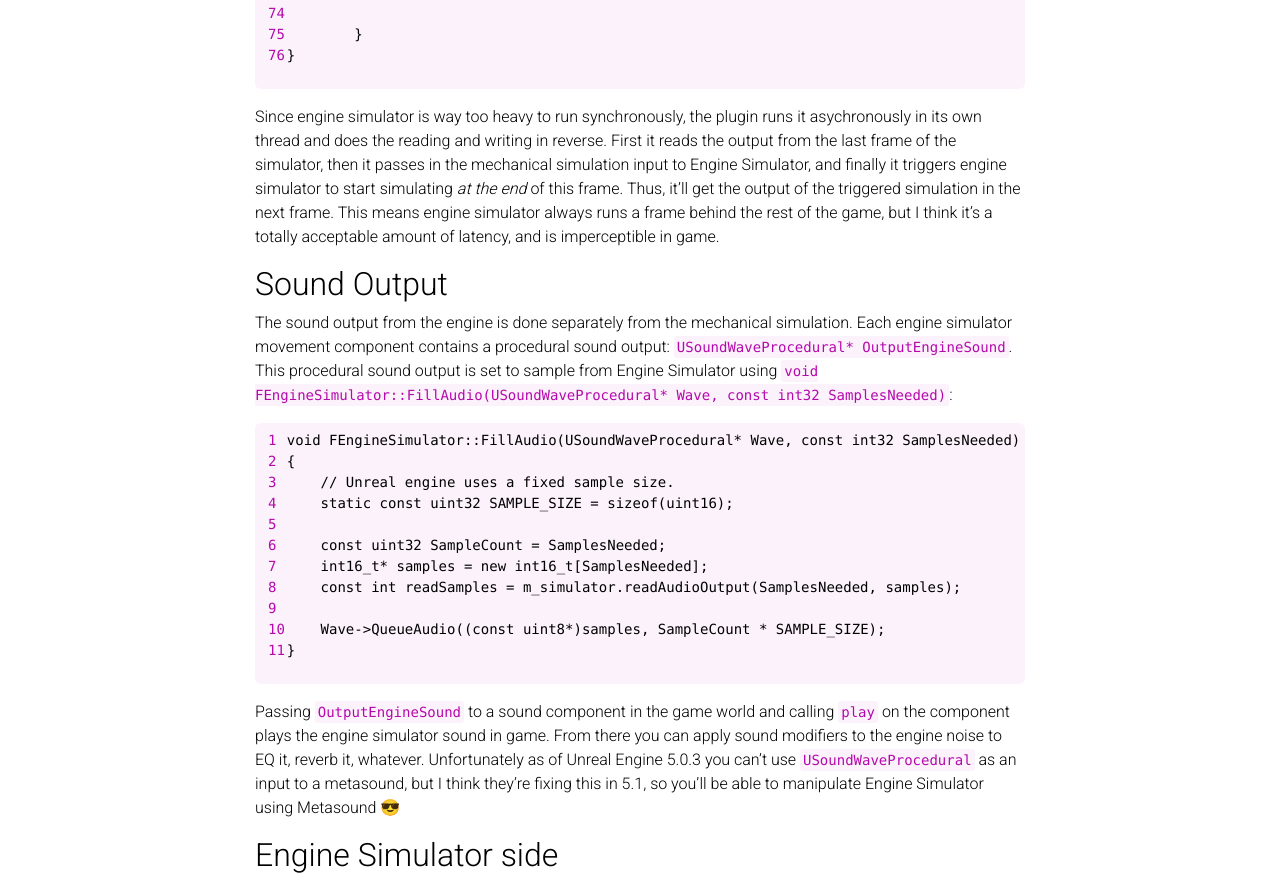
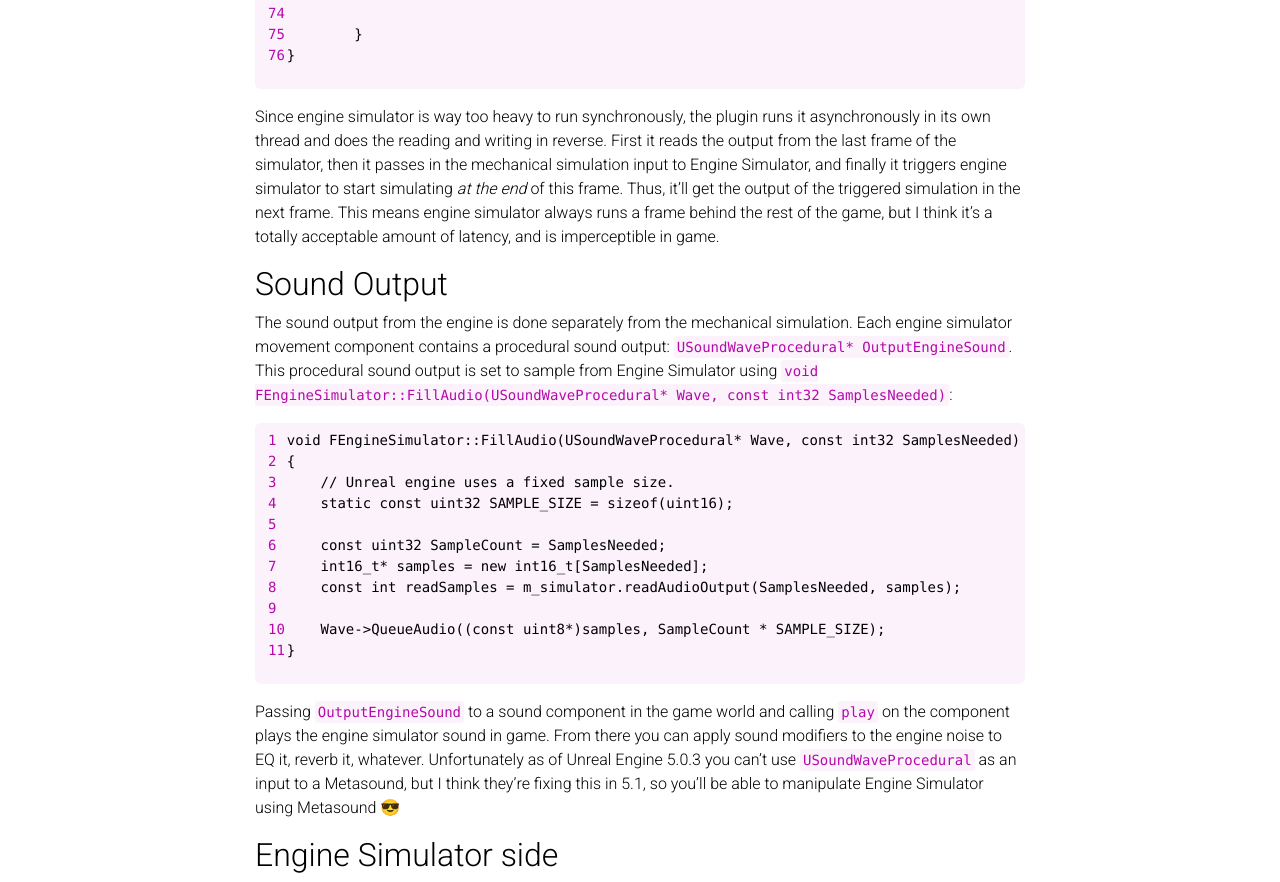
Before and after one commit to nicholas477/nicholas477.github.io, a Jekyll site: the page built from _projects/1_engine-simulator.md, in a window 1280 px wide and 1400 px high, scrolled down 4960 px. Shown: the part 198-1080 px from the top of the window. Built offline with Jekyll 4.4.1, drawn with Linux system fonts in a browser that asks for light colours; full-size pictures stand in for the smaller copies a plugin makes; comment, search, counter and statistics services are not loaded; a style sheet for code colours, icons or effects is not loaded; some of the changed text lies outside the part shown.

```diff
--- a/_projects/1_engine-simulator.md
+++ b/_projects/1_engine-simulator.md
@@ -181,7 +181,7 @@ void UEngineSimulatorWheeledVehicleSimulation::ProcessMechanicalSimulation(float
 }
 {% endhighlight %}
 
-Since engine simulator is way too heavy to run synchronously, the plugin runs it asychronously in its own thread and does the reading and writing in reverse. First it reads the output from the last frame of the simulator, then it passes in the mechanical simulation input to Engine Simulator, and finally it triggers engine simulator to start simulating *at the end* of this frame. Thus, it'll get the output of the triggered simulation in the next frame. This means engine simulator always runs a frame behind the rest of the game, but I think it's a totally acceptable amount of latency, and is imperceptible in game.
+Since engine simulator is way too heavy to run synchronously, the plugin runs it asynchronously in its own thread and does the reading and writing in reverse. First it reads the output from the last frame of the simulator, then it passes in the mechanical simulation input to Engine Simulator, and finally it triggers engine simulator to start simulating *at the end* of this frame. Thus, it'll get the output of the triggered simulation in the next frame. This means engine simulator always runs a frame behind the rest of the game, but I think it's a totally acceptable amount of latency, and is imperceptible in game.
 
 ## Sound Output
 
@@ -201,7 +201,7 @@ void FEngineSimulator::FillAudio(USoundWaveProcedural* Wave, const int32 Samples
 }
 {% endhighlight %}
 
-Passing `OutputEngineSound` to a sound component in the game world and calling `play` on the component plays the engine simulator sound in game. From there you can apply sound modifiers to the engine noise to EQ it, reverb it, whatever. Unfortunately as of Unreal Engine 5.0.3 you can't use `USoundWaveProcedural` as an input to a metasound, but I think they're fixing this in 5.1, so you'll be able to manipulate Engine Simulator using Metasound 😎
+Passing `OutputEngineSound` to a sound component in the game world and calling `play` on the component plays the engine simulator sound in game. From there you can apply sound modifiers to the engine noise to EQ it, reverb it, whatever. Unfortunately as of Unreal Engine 5.0.3 you can't use `USoundWaveProcedural` as an input to a Metasound, but I think they're fixing this in 5.1, so you'll be able to manipulate Engine Simulator using Metasound 😎
 
 ## Engine Simulator side
 
```
Also changed, not shown: other parts of _projects/1_engine-simulator.md (+2 -2 lines), _projects/2_json-serialization.md (+1 -1 lines), _projects/4_reading-rt.md (+2 -2 lines), _projects/5_multipass_pp.md (+6 -5 lines).
